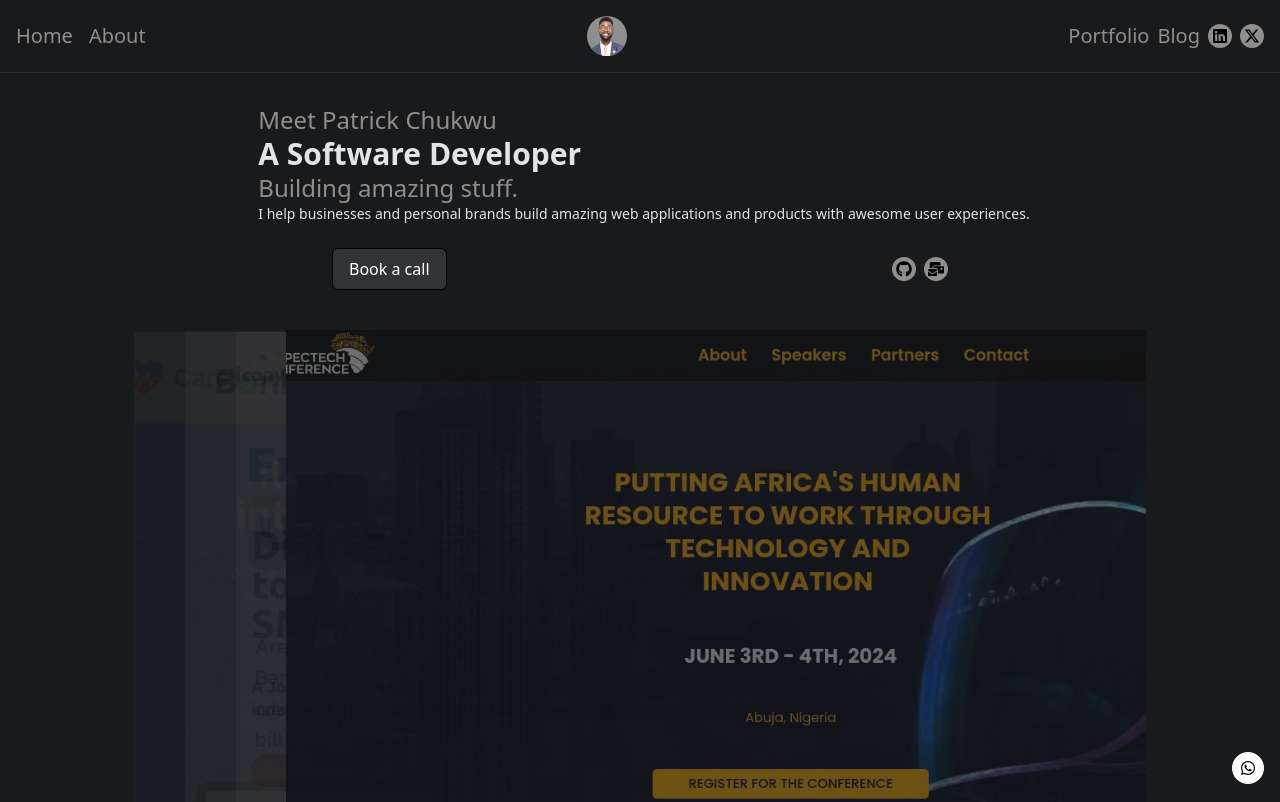
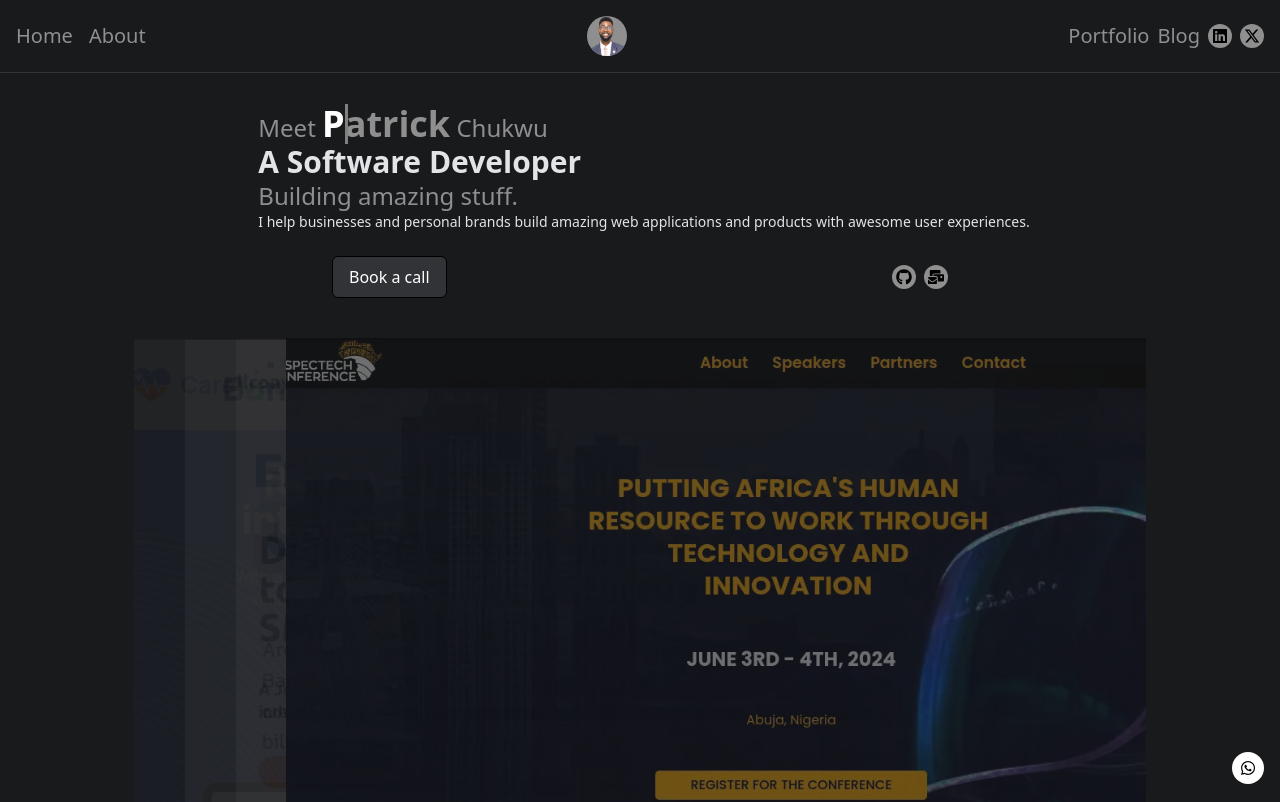
Before and after one commit to Patrick-Chukwu/Patrick-Chukwu, a React (Vite) app: page / in a window 1280 px wide. Shown: the top 802 px of the page. Built offline with nearby package versions, Linux system fonts and the light colour scheme.

Commit message:
Update file

```diff
--- a/src/index.css
+++ b/src/index.css
@@ -6,3 +6,22 @@ body {
     background: #191a1c;
     color: #8f8f90;
 }
+
+#name {
+    --webkit-text-stroke: 5px black;
+}
+
+#name::before {
+    position: absolute;
+    content: "Patrick";
+    color: white;
+    animation: filling 2s linear infinite;
+    overflow: hidden;
+    border-right: 3px solid grey;
+
+}
+@keyframes filling {
+    0% {width: 0%;}
+    50% {width: 100%;}
+    100% {width: 0%;}
+}
--- a/src/pages/Home.jsx
+++ b/src/pages/Home.jsx
@@ -14,7 +14,7 @@ const Home = () => {
         <Navbar/>
         <section className="p-2 h-dvh flex flex-col items-left justify-start items-center">
           <div className=' pl-2'>
-          <h2 className='text-primary text-2xl text-left'>Meet Patrick Chukwu</h2>
+          <h2 className='text-primary text-2xl text-left ' >Meet <span id="name" className='relative font-black text-4xl'>Patrick</span> Chukwu</h2>
           <p className="text-secondary font-semibold text-3xl text-left">A Software Developer</p>
           <p className='text-primary text-2xl text-left'>Building amazing stuff.</p>
           <p className='text-secondary text-sm text-left'>I help businesses and personal brands build amazing web applications and products with  awesome user experiences.</p>
```
